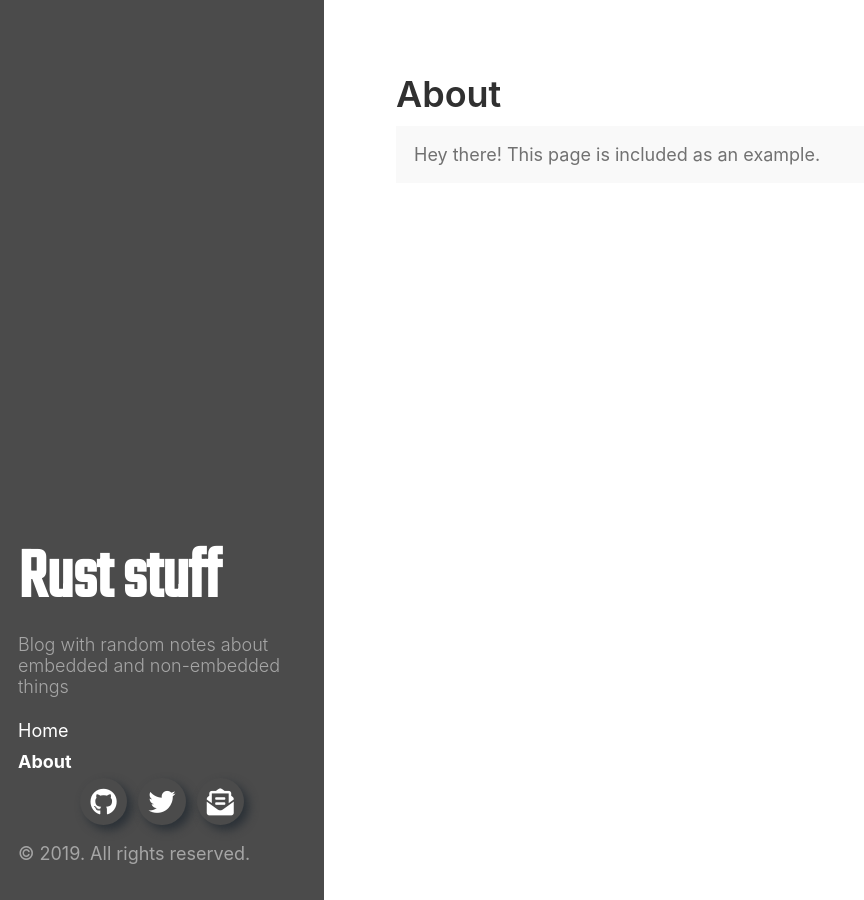
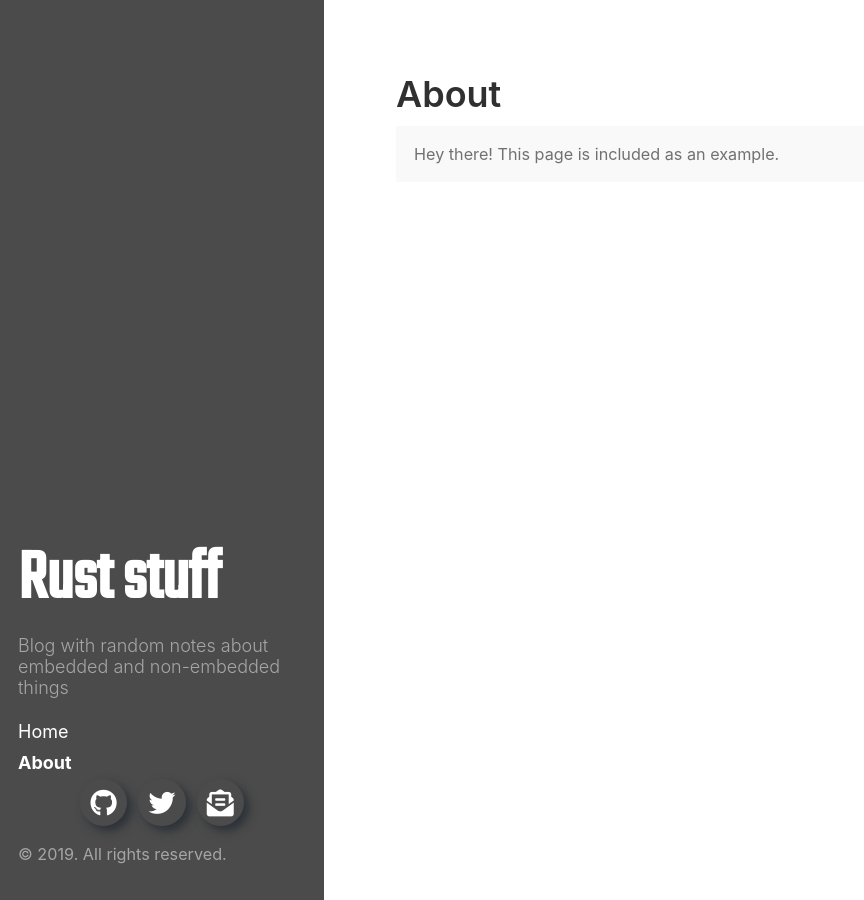
Before and after one commit to vpetrigo/vpetrigo.github.io, a Jekyll site: the page built from about.md, in a window 1280 px wide. Shown: the whole page, without its empty margins (0-864 px from the left). Built offline with Jekyll 4.4.1, drawn with Linux system fonts in a browser that asks for light colours.

Commit message:
sass: type: Reduce text and list font size

```diff
--- a/_sass/_type.scss
+++ b/_sass/_type.scss
@@ -39,6 +39,7 @@
 p {
     margin-top: 0;
     margin-bottom: 1rem;
+    font-size: 0.9rem;
 }
 
 ul,
@@ -46,6 +47,7 @@
 dl {
     margin-top: 0;
     margin-bottom: 1rem;
+    font-size: 0.9rem;
 }
 
 dt {
```
